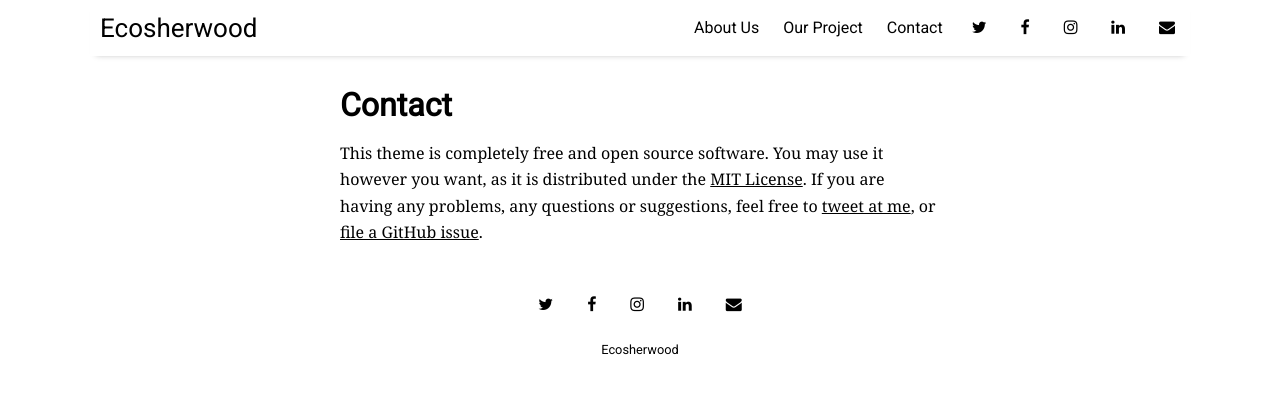
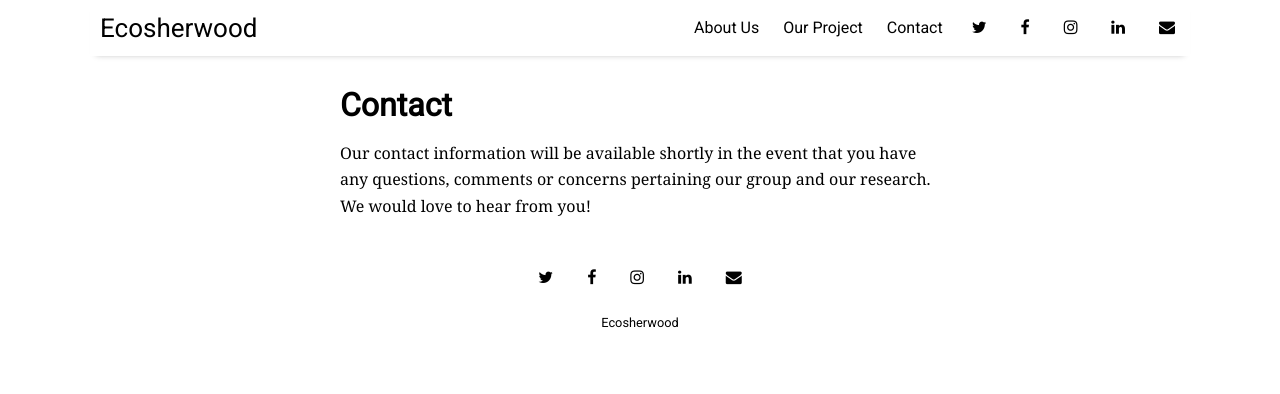
Before and after one commit to ecosherwood/ecosherwood.github.io, a Jekyll site: the page built from pages/contact.md, in a window 1280 px wide. Shown: the top 394 px of the page. Built offline with Jekyll 4.4.1, drawn with Linux system fonts in a browser that asks for light colours; nearby versions of some CDN libraries.

Commit message:
Temporary contact page

```diff
--- a/pages/contact.md
+++ b/pages/contact.md
@@ -3,4 +3,4 @@ layout: misc
 title: Contact
 ---
 
-This theme is completely free and open source software. You may use it however you want, as it is distributed under the [MIT License](http://choosealicense.com/licenses/mit/). If you are having any problems, any questions or suggestions, feel free to [tweet at me](https://twitter.com/intent/tweet?text=My%question%about%Millennial%is:%&amp;via=paululele), or [file a GitHub issue](https://github.com/lenpaul/Millennial/issues/new).
+Our contact information will be available shortly in the event that you have any questions, comments or concerns pertaining our group and our research. We would love to hear from you!
```
